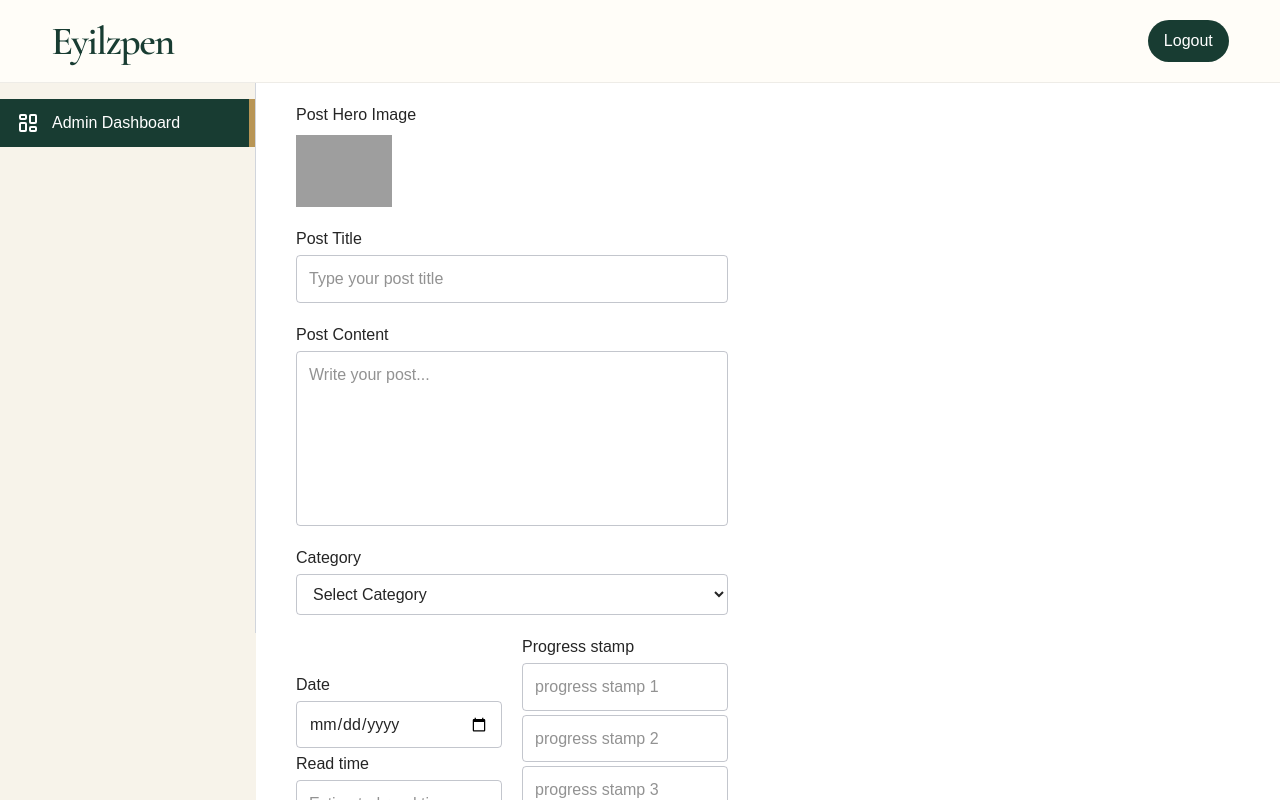
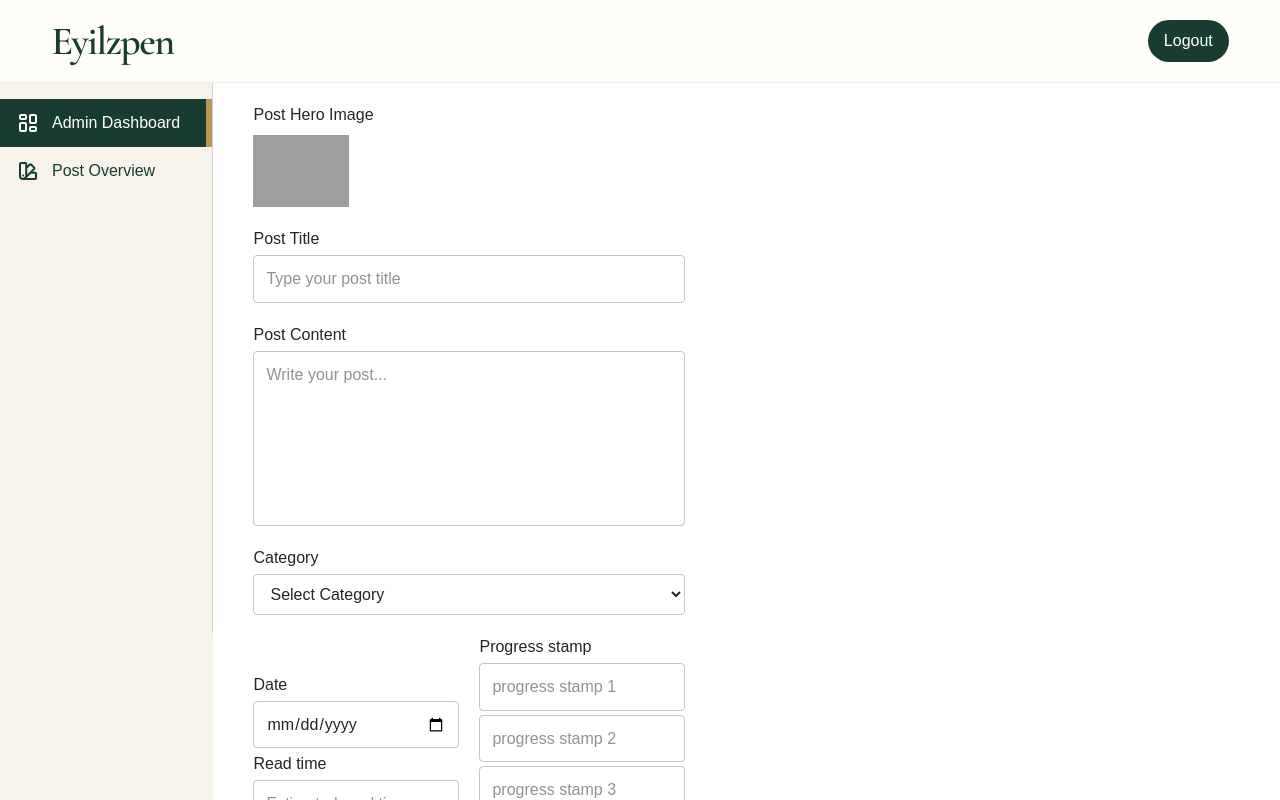
Before and after one commit to Xlence1624/Eyil-s_Pen, a React (Vite) app: page /admindashboard in a window 1280 px wide. Shown: the top 800 px of the page. Built offline with nearby package versions, Linux system fonts and the light colour scheme; grey boxes are pictures that could not be loaded.

Commit message:
admindashboard update

```diff
--- a/src/components/AdminDashboard.jsx
+++ b/src/components/AdminDashboard.jsx
@@ -3,6 +3,7 @@ import { useState } from 'react';
 import AdminHeader from './AdminHeader.jsx';
 
 import Post from  "./Post.jsx"
+import PostOverview from "./PostOverview.jsx"
 // import PostOverview from "./PostOverview.jsx"
 const AdminDashboard = () => {
 const [activePage, setActivePage] = useState('dashboard');
@@ -26,7 +27,7 @@ const [activePage, setActivePage] = useState('dashboard');
 
       const sidebarLinks = [
         { id: "dashboard", name: "Admin Dashboard",  icon: dashboardicon, component: <Post /> },
-
+        { id: "overview", name: "Post Overview", icon: overviewicon, component: <PostOverview /> },
     ];
 
   const currentPage = sidebarLinks.find(item => item.id === activePage);
@@ -63,7 +64,7 @@ const [activePage, setActivePage] = useState('dashboard');
                 ))}
 
             </aside>
-<div className="flex-1 ">
+<div className="w-full ">
                 {currentPage ? currentPage.component : <Post />}
 </div>
             </div>
--- a/src/components/PostOverview.jsx
+++ b/src/components/PostOverview.jsx
@@ -9,7 +9,7 @@ const PostOverview = () => {
     ];
 
     return (
-        <div className="flex-1  flex flex-col justify-between">
+        <div className="flex-1  flex flex-col justify-between ">
             <div className="w-full ">
 
                 <div className="flex flex-col items-center max-w-4xl w-full overflow-hidden rounded-md bg-white border border-gray-500/20">
@@ -27,7 +27,7 @@ const PostOverview = () => {
                                 <tr key={index} className="border-t border-gray-500/20">
                                     <td className="md:px-4 pl-2 md:pl-4 py-3 flex items-center space-x-3 truncate">
                                         <div className="border border-gray-300 rounded overflow-hidden">
-                                            <img src={product.image} alt="Product" className="w-16" />
+                                            <img src={product.image} alt="Product" className=" w-1 h-4" />
                                         </div>
                                         <span className="truncate max-sm:hidden w-full">{product.name}</span>
                                     </td>
```
